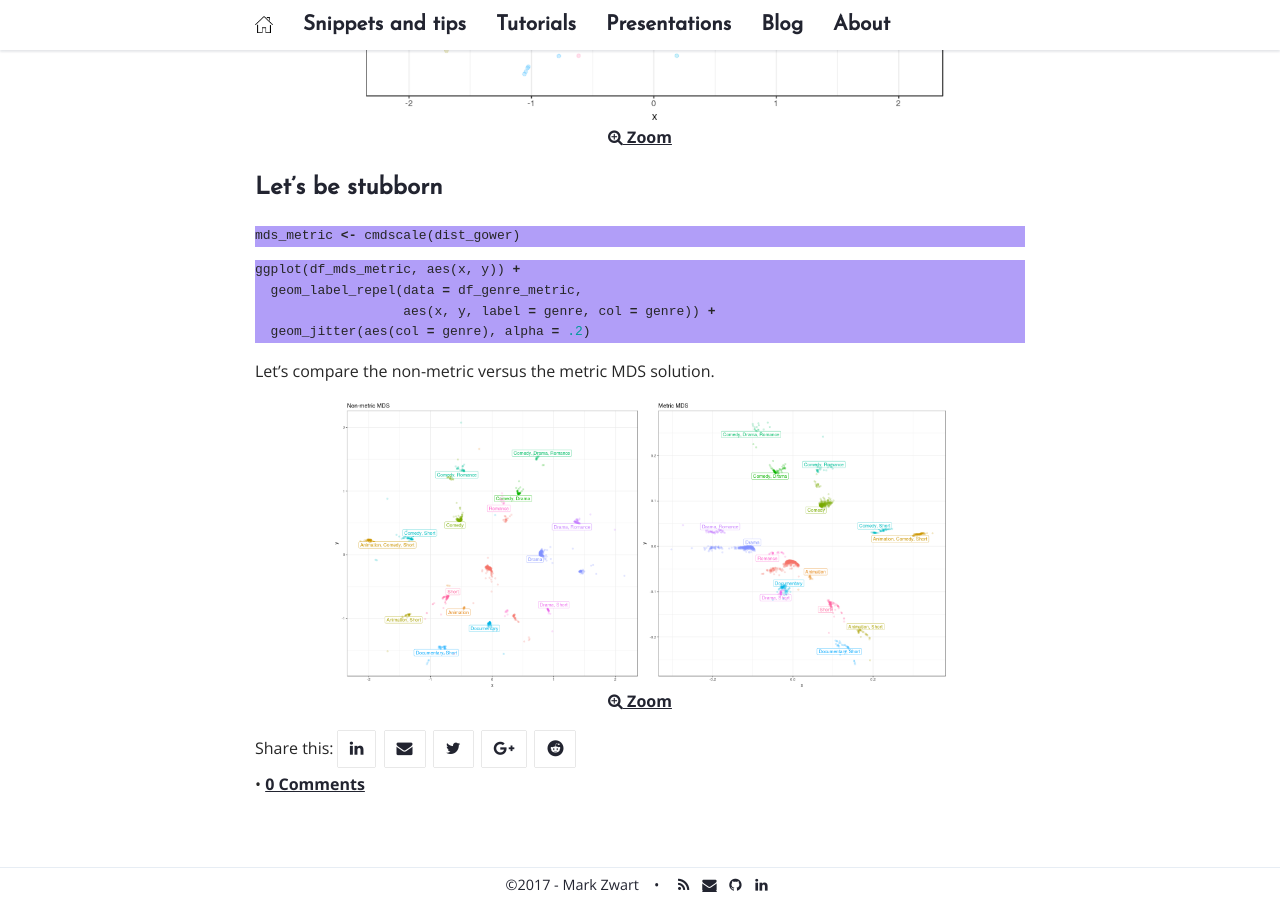
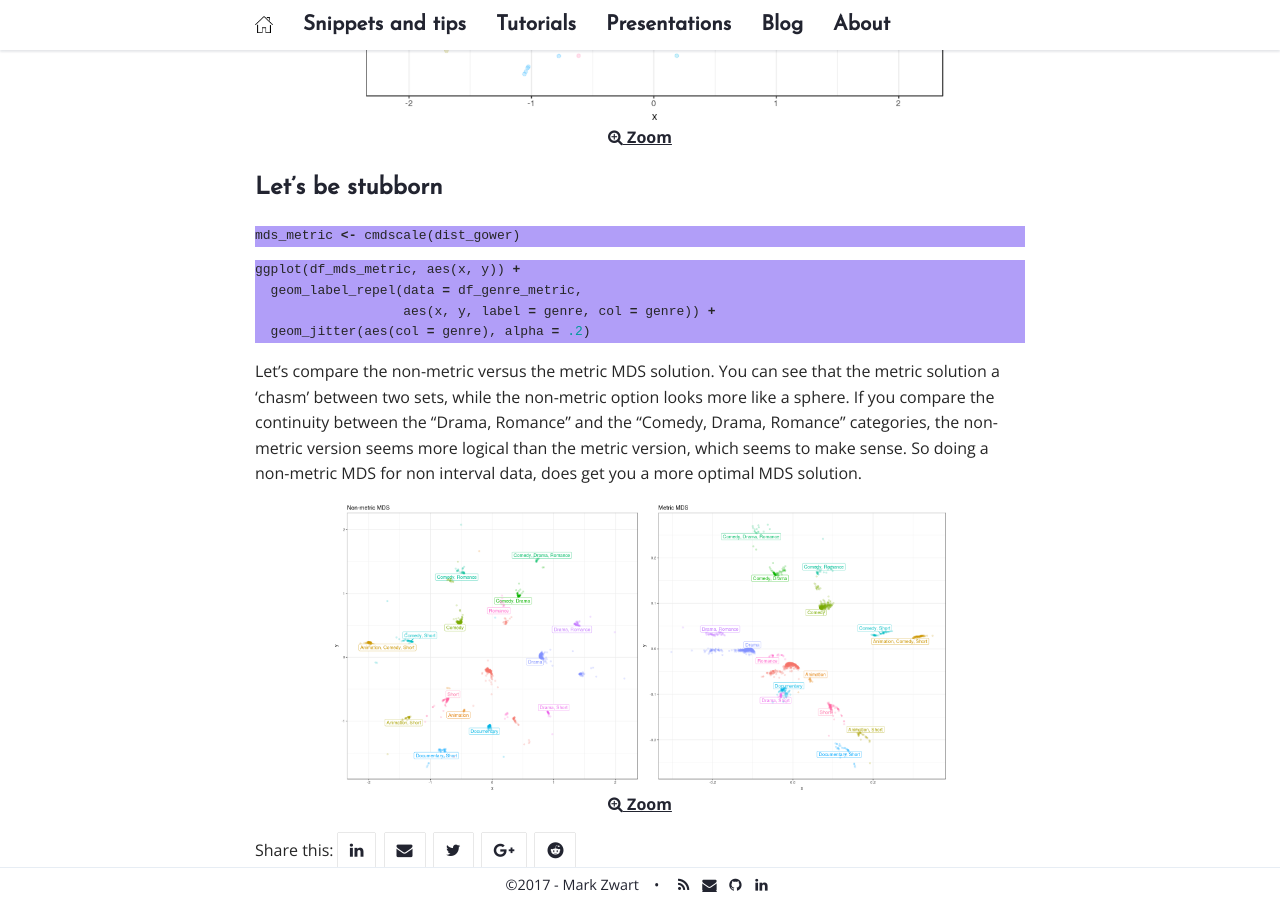
Before and after one commit to mark-me/mark-me.github.io, a Jekyll site: the page built from _pages/tutorials/mds/mds.md, in a window 1280 px wide and 900 px high, scrolled down 5567 px. Built offline with Jekyll 4.4.1, drawn with Linux system fonts in a browser that asks for light colours; nearby versions of some CDN libraries; comment, search, counter and statistics services are not loaded.

Commit message:
Update mds.md

````diff
--- a/_pages/tutorials/mds/mds.md
+++ b/_pages/tutorials/mds/mds.md
@@ -159,7 +159,7 @@ ggplot(df_mds_metric, aes(x, y)) +
   geom_jitter(aes(col = genre), alpha = .2)
 ```
 
-Let's compare the non-metric versus the metric MDS solution.
+Let's compare the non-metric versus the metric MDS solution. You can see that the metric solution a 'chasm' between two sets, while the non-metric option looks more like a sphere. If you compare the continuity between the "Drama, Romance" and the "Comedy, Drama, Romance" categories, the non-metric version seems more logical than the metric version, which seems to make sense. So doing a non-metric MDS for non interval data, does get you a more optimal MDS solution.
 
 {:refdef: style="text-align: center;"}
 <a href="/_pages/tutorials/mds/mds-metric-vs-nonmetric.png" target="_blank">
````
